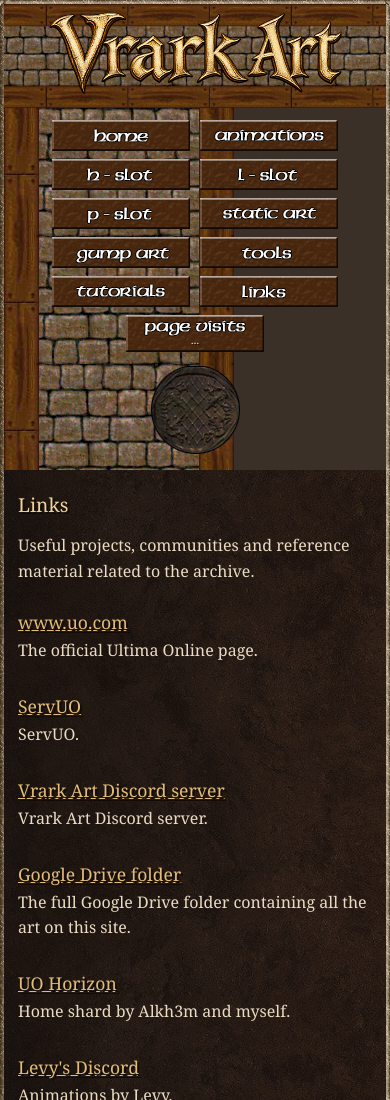
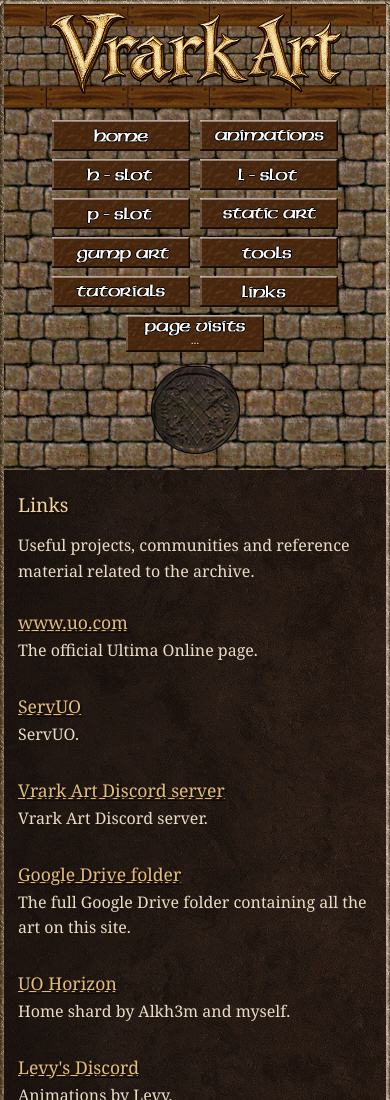
Before and after one commit to Vrark-art/vrark-art, a plain HTML site: page links.html in a window 390 px wide. Shown: the top 1100 px of the page. Drawn offline with Linux system fonts and the light colour scheme.

Commit message:
Add files via upload

```diff
--- a/styles.css
+++ b/styles.css
@@ -97,6 +97,9 @@ footer { flex: 0 0 128px; height: 128px; padding: 0; display: flex; align-items:
     height: auto;
     padding: 12px 8px 16px;
     background-position: top left;
+    background-color: #3a3027;
+    background-image: url("assets/legacy/brick2.png");
+    background-repeat: repeat;
   }
 
   .legacy-nav > img {
```
